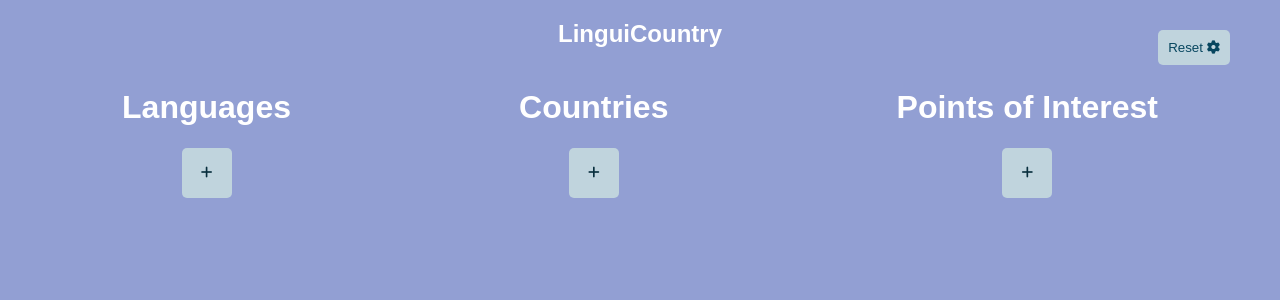
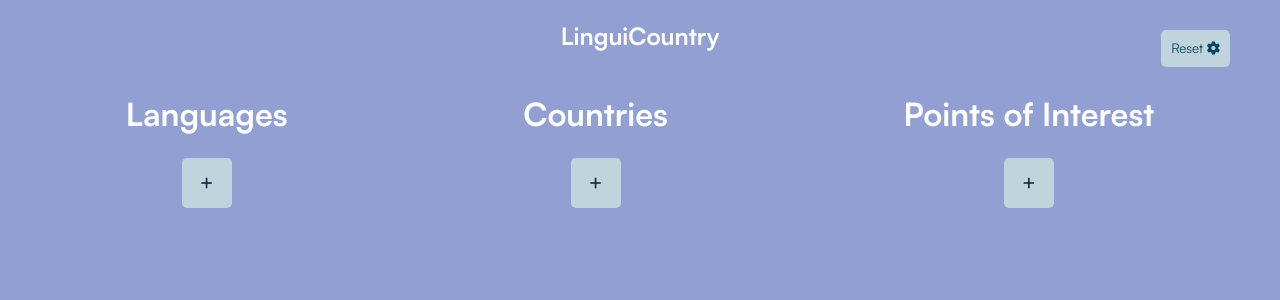
Before and after one commit to Akiliyh/Workshop---Backend, a Flask app: page / in a window 1280 px wide. Shown: the top 300 px of the page. Run offline with Flask 3, Linux system fonts and the light colour scheme; data that the repository does not hold is empty.

Commit message:
added satoshi

```diff
--- a/static/styles/styles.css
+++ b/static/styles/styles.css
@@ -1,3 +1,9 @@
+@font-face {
+    font-family: 'Satoshi';
+    src: url('../font/Satoshi-Variable.woff2') format('woff-variations');
+    font-weight: 200 900;
+}
+
 :root {
     --back: #929FD3;
     --rect: #07465F;
@@ -12,7 +18,7 @@ body {
 }
 
 * {
-  font-family: sans-serif;
+  font-family: 'Satoshi';
   box-sizing: border-box;
 }
 
@@ -382,12 +388,11 @@ h1, h2 {
 }
 .language h2, .country h2, .poi h2, h3, p {
   color: var(--text);
+  font-weight: 400;
 }
 .language:hover h2, .country:hover h2, .poi:hover h2{
   color: var(--texthover)
 }
-
-
 
 .fiche .languages,.fiche .poi,.fiche .country,.fiche .countries {
   display: flex;
```
Also changed, not shown: static/font/Satoshi-Variable.woff (added), static/font/Satoshi-Variable.woff2 (added).
